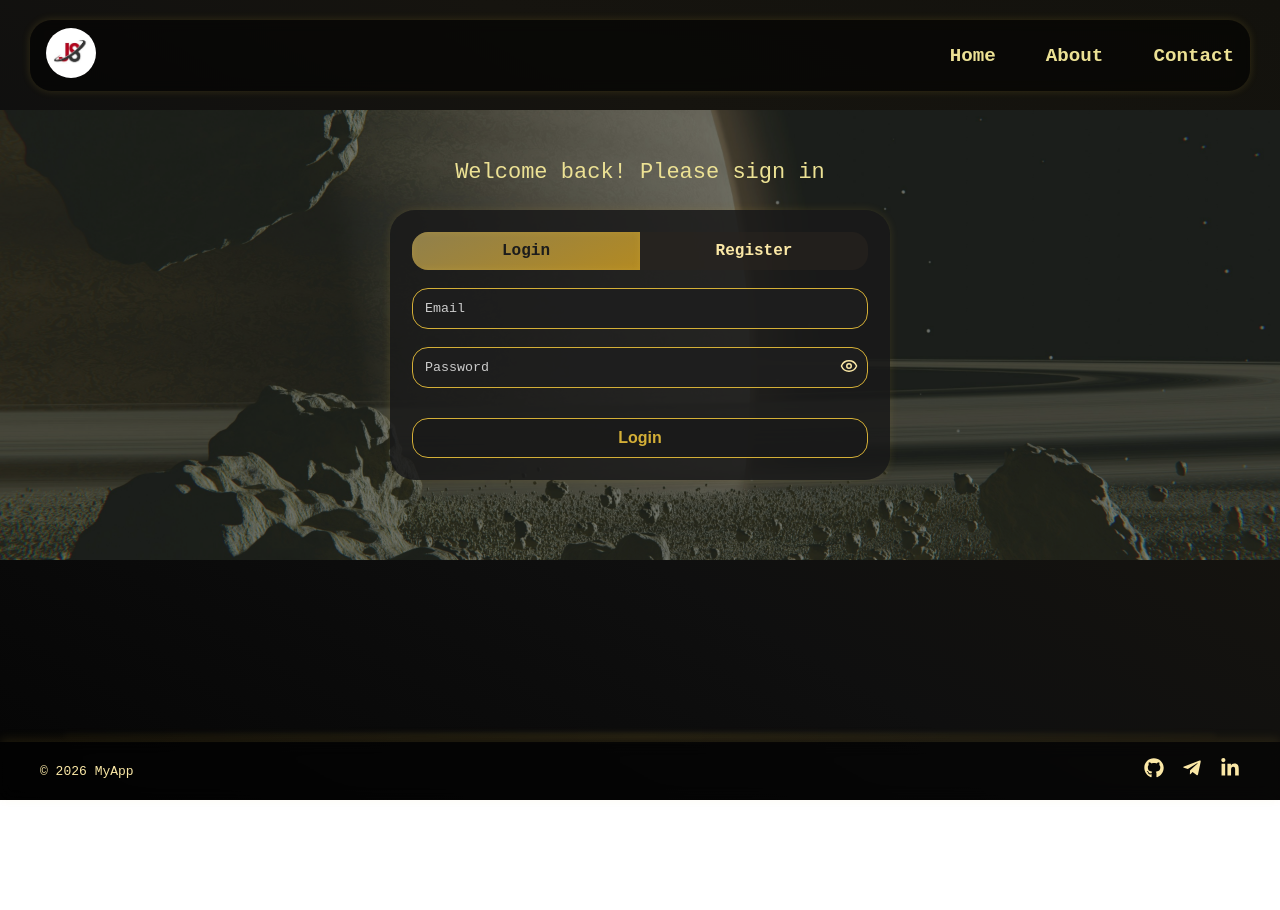
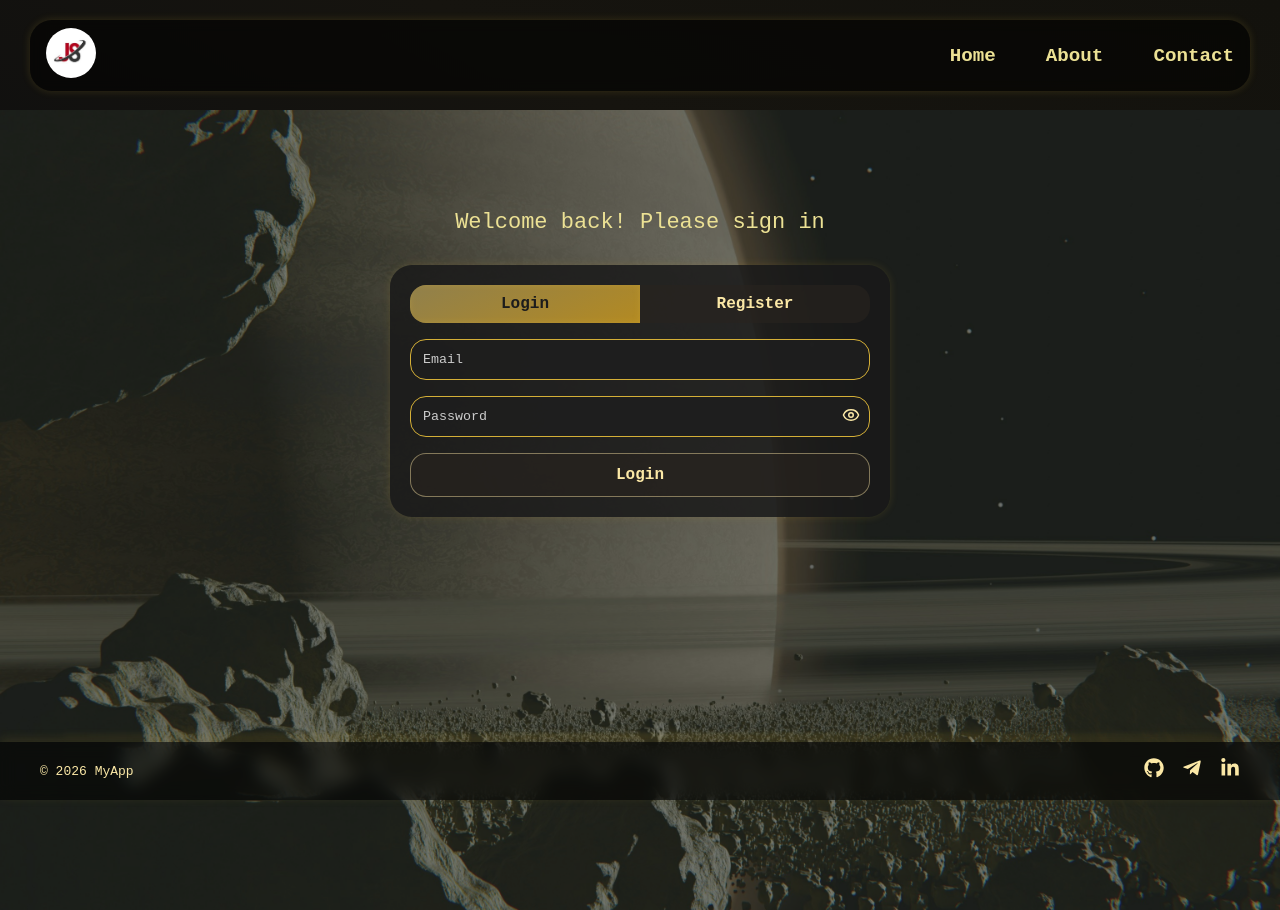
Before and after one commit to Ashot-js/Portfolio, a React (Vite) app: page /auth in a window 1280 px wide. Before the commit the page ends 800 px from the top, so only its background shows below. Built offline with nearby package versions, Linux system fonts and the light colour scheme.

Commit message:
update  components

```diff
--- a/src/app/router.tsx
+++ b/src/app/router.tsx
@@ -7,6 +7,7 @@ import About from "../pages/About/About";
 import Contact from "../pages/contact/Contact";
 import Auth from "../pages/auth/Auth";
 import ErrorPage from "../pages/error/ErrorPage";
+// import { lazy,} from "react";
 
 export const router = createBrowserRouter([
   {
--- a/src/components/ui/button/Button.scss
+++ b/src/components/ui/button/Button.scss
@@ -8,6 +8,9 @@
   font-size: 16px;
   transition: all 0.25s ease;
   text-align: center;
+  &.rounded {
+    border-radius: 16px;
+  }
 
   &.btn--primary {
     /* Кнопка Submit */
--- a/src/index.css
+++ b/src/index.css
@@ -7,14 +7,8 @@
 
 #root {
   display: flex;
-  /* Используем flexbox для вертикальной структуры приложения */
-
   flex-direction: column;
-  /* Элементы располагаются сверху вниз */
-
   min-height: 100vh;
-  /* Минимальная высота — весь экран */
-
   font-family: 'Segoe UI', Tahoma, Geneva, Verdana, sans-serif;
   /* Основной шрифт приложения */
 
--- a/src/pages/auth/Auth.scss
+++ b/src/pages/auth/Auth.scss
@@ -1,15 +1,17 @@
 /* Контейнер страницы */
 .AuthPageWrapper {
+  background-size: cover;
+  background-repeat: no-repeat;
+  background-position: center;
+  height: 100vh;
   display: flex; // Используем flex-контейнер для выравнивания содержимого
+  padding-top: 100px;
   flex-direction: column; // Размещаем элементы вертикально
-  gap: 25px; // Расстояние между элементами по вертикали
-  justify-content: center; // Выравнивание элементов по вертикали (по центру)
+  gap: 30px; // Расстояние между элементами по вертикали
+  justify-content: start; // Выравнивание элементов по вертикали (по центру)
   align-items: center; // Выравнивание элементов по горизонтали (по центру)
-
   flex: 1; // Контейнер занимает всё доступное пространство между Navbar и Footer
   overflow-y: auto; // Добавляет вертикальный скролл, если контента больше, чем высота контейнера
-  padding-top: 50px; // Отступ сверху, чтобы не перекрывать Navbar
-  padding-bottom: 80px; // Отступ снизу, чтобы не перекрывать Footer
   position: relative; // Позволяет использовать псевдоэлемент ::before для фонового слоя
 
   &::before {
@@ -67,12 +69,12 @@
   z-index: 1; // Над фоном
   max-width: 500px; // Максимальная ширина формы
   width: 90%; // Адаптивная ширина до 90% от контейнера
-  padding: 22px; // Внутренний отступ
-  border-radius: 25px; // Скругление углов
+  padding: 20px; // Внутренний отступ
+  border-radius: 22px; // Скругление углов
   background: rgba(25, 25, 25, 0.85); // Полупрозрачный темный фон
   color: #fbe8a6; // Цвет текста внутри формы
   font-family: monospace; // Шрифт
-  box-shadow: 0 0 8px rgba(212, 175, 55, 0.15); // Легкая тень
+  box-shadow: 0 0 8px rgba(219, 181, 54, 0.15); // Легкая тень
   transition: background 0.3s ease; // Плавное изменение фона при смене класса
 
   &.register {
@@ -83,7 +85,7 @@
     display: flex; // Flex-контейнер для переключателя
     border-radius: 16px; // Скругленные углы
     overflow: hidden; // Скрываем выступающие части
-    margin-bottom: 18px; // Отступ снизу
+    margin-bottom: 16px; // Отступ снизу
     cursor: pointer; // Курсор в виде руки
 
     .segment {
@@ -94,7 +96,7 @@
       font-size: 16px;
       background: rgba(40, 35, 30, 0.6); // Темный фон
       color: #fbe8a6; // Цвет текста
-      transition: all 0.3s ease; // Плавные изменения
+      transition: all 0.4s ease; // Плавные изменения
 
       &.active {
         background: linear-gradient(
@@ -118,7 +120,7 @@
     flex-direction: column; // Поля вертикально
 
     input {
-      margin-bottom: 18px; // Отступ снизу
+      margin-bottom: 16px; // Отступ снизу
       padding: 12px; // Внутренний отступ
       border-radius: 16px; // Скругление углов
       border: 1px solid #d4af37; // Золотистая рамка
@@ -167,24 +169,23 @@
       }
     }
 
-    .submit-btn {
-      margin-top: 12px; // Отступ сверху
-      width: 100%; // Занимает всю ширину формы
-      background: rgba(25, 25, 25, 0.85); // Темный фон
-      border: 1px solid #d4af37; // Золотистая рамка
-      color: #d4af37; // Цвет текста
-      border-radius: 16px; // Скругление углов
-      padding: 10px; // Внутренний отступ
-      font-weight: 600; // Полужирный текст
-      font-size: 16px;
-      cursor: pointer; // Курсор в виде руки
-      transition: all 0.25s ease; // Плавное изменение при ховере
+    // .submit-btn {
+    //   width: 100%; // Занимает всю ширину формы
+    //   background: rgba(25, 25, 25, 0.85); // Темный фон
+    //   border: 1px solid #d4af37; // Золотистая рамка
+    //   color: #d4af37; // Цвет текста
+    //   border-radius: 16px; // Скругление углов
+    //   padding: 10px; // Внутренний отступ
+    //   font-weight: 600; // Полужирный текст
+    //   font-size: 16px;
+    //   cursor: pointer; // Курсор в виде руки
+    //   transition: all 0.25s ease; // Плавное изменение при ховере
 
-      &:hover {
-        transform: translateY(-1px); // Легкое поднятие кнопки
-        box-shadow: 0 2px 6px rgba(212, 175, 55, 0.35); // Тень при ховере
-      }
-    }
+    //   &:hover {
+    //     transform: translateY(-1px); // Легкое поднятие кнопки
+    //     box-shadow: 0 2px 5px rgba(212, 175, 55, 0.35); // Тень при ховере
+    //   }
+    // }
   }
 }
 
@@ -212,10 +213,4 @@
       padding: 8px; // Меньший отступ
     }
   }
-
-  .AuthPageWrapper {
-    gap: 20px; // Меньший промежуток между элементами
-    padding-top: 90px; // Подгонка отступа для Navbar на мобильных
-    padding-bottom: 70px; // Отступ снизу для Footer
-  }
 }
--- a/src/pages/auth/Auth.tsx
+++ b/src/pages/auth/Auth.tsx
@@ -1,31 +1,19 @@
 import { useState } from "react";
-// Хук useState для хранения состояния компонента
-
 import { Formik, Form, Field, ErrorMessage } from "formik";
-// Formik для управления формой, Field для полей, ErrorMessage для отображения ошибок
-
 import * as Yup from "yup";
-// Yup для схемы валидации формы
-
 import { api } from "../../services/api";
 // Кастомный axios-инстанс для API-запросов
-
 import { useAppDispatch } from "../../app/hooks";
 // Хук Redux для dispatch
-
 import { loginSuccess } from "../../store/authSlice";
 // Экшен Redux для сохранения пользователя после логина
-
 import { useNavigate } from "react-router";
 // Хук для программной навигации между страницами
-
 import "./Auth.scss";
-// Стили страницы авторизации
-
 import BgImage from "../../assets/bg.jpg";
 // Фоновое изображение страницы
-
 import { Eye, EyeOff } from "lucide-react";
+import Button from "../../components/ui/button/Button";
 // Иконки показать/скрыть пароль
 
 const Auth = () => {
@@ -37,9 +25,7 @@ const Auth = () => {
   const [showPassword, setShowPassword] = useState(false);
   // Состояние показа пароля: true - показать, false - скрыть
 
-  const [titleText, setTitleText] = useState(
-    "Welcome back! Please sign in"
-  );
+  const [titleText, setTitleText] = useState("Welcome back! Please sign in");
   // Состояние текста заголовка. По умолчанию для Login
 
   const [animClass, setAnimClass] = useState("fade-in");
@@ -63,10 +49,10 @@ const Auth = () => {
       setTitleText(
         login
           ? "Welcome back! Please sign in"
-          // Текст для Login
+          : // Текст для Login
 
-          : "Welcome! Create your account"
-          // Текст для Register (новый заголовок)
+            "Welcome! Create your account",
+        // Текст для Register (новый заголовок)
       );
 
       setAnimClass("fade-in");
@@ -97,7 +83,7 @@ const Auth = () => {
     if (isLogin) {
       // Если режим Login
       const res = await api.get(
-        `/users?email=${values.email}&password=${values.password}`
+        `/users?email=${values.email}&password=${values.password}`,
       );
       if (!res.data.length) return alert("Wrong email or password");
       dispatch(loginSuccess(res.data[0]));
@@ -123,15 +109,6 @@ const Auth = () => {
       style={{
         backgroundImage: `url(${BgImage})`,
         // Фоновое изображение
-
-        backgroundSize: "cover",
-        // Картинка на весь контейнер
-
-        backgroundRepeat: "no-repeat",
-        // Без повторений
-
-        backgroundPosition: "center",
-        // Центрирование изображения
       }}
     >
       <h1 className={`AuthPageWrapper_title ${animClass}`}>
@@ -219,9 +196,9 @@ const Auth = () => {
             )}
 
             {/* Кнопка отправки формы */}
-            <button type="submit" className="submit-btn">
+            <Button type="submit" className="rounded" variant="secondary">
               {isLogin ? "Login" : "Register"}
-            </button>
+            </Button>
           </Form>
         </Formik>
       </div>
--- a/src/pages/contact/Contact.scss
+++ b/src/pages/contact/Contact.scss
@@ -7,6 +7,14 @@
   flex-direction: column; // Контейнеры располагаются сверху вниз
   gap: 16px; // Расстояние между контейнерами
   z-index: 100; // На переднем плане поверх остальных элементов
+  &_a_tg {
+    color: #d4af37;
+    padding-left: 8px;
+  }
+  &_a_gmail {
+    color: #d4af37;
+    padding-left: 8px;
+  }
 }
 
 /* Общие стили для обоих контейнеров */
--- a/src/pages/home/Home.scss
+++ b/src/pages/home/Home.scss
@@ -123,9 +123,6 @@
 
       object-fit: cover;
       // Заполняем контейнер без искажений
-
-      box-shadow: 0 0 18px rgba(212, 175, 55, 0.45);
-      // Золотистая тень вокруг изображения
     }
   }
 
```
Also changed, not shown: src/pages/contact/Contact.tsx (+24 -6 lines).
